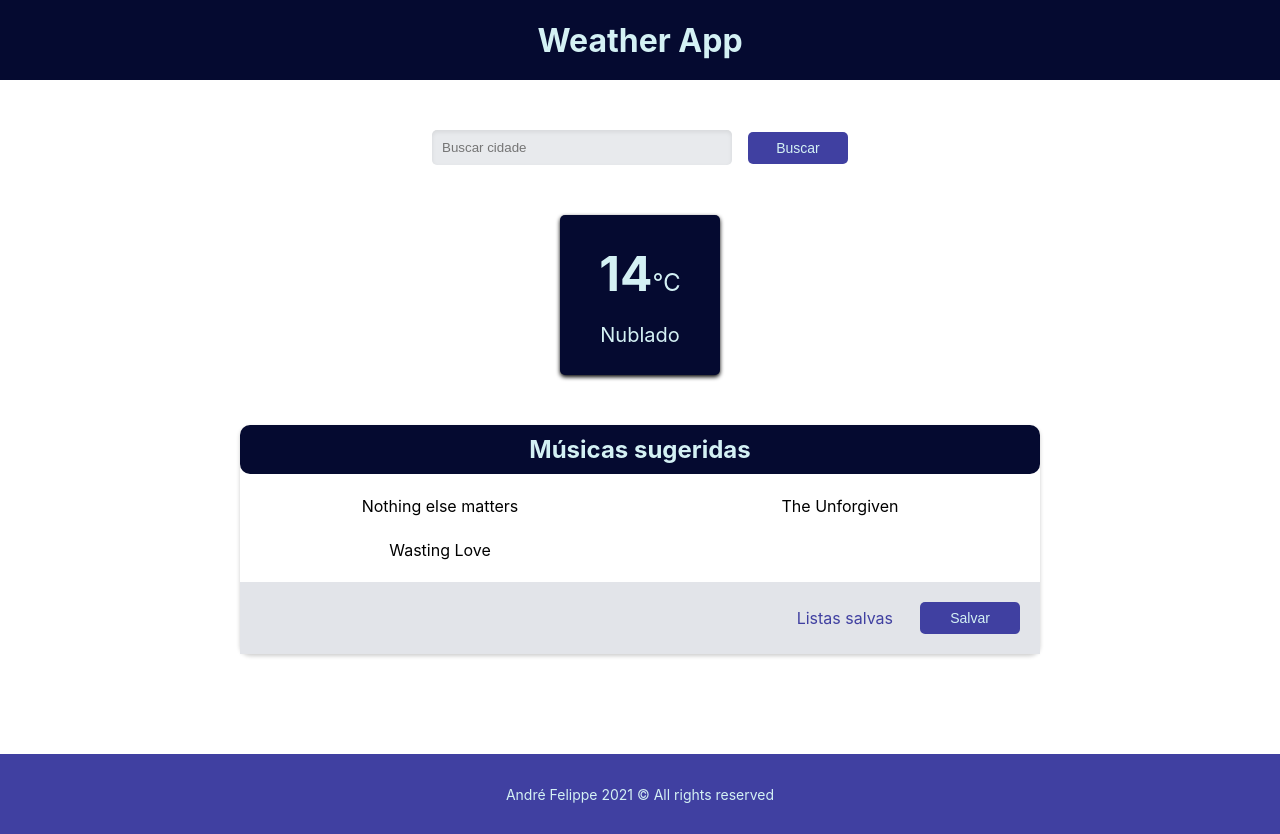
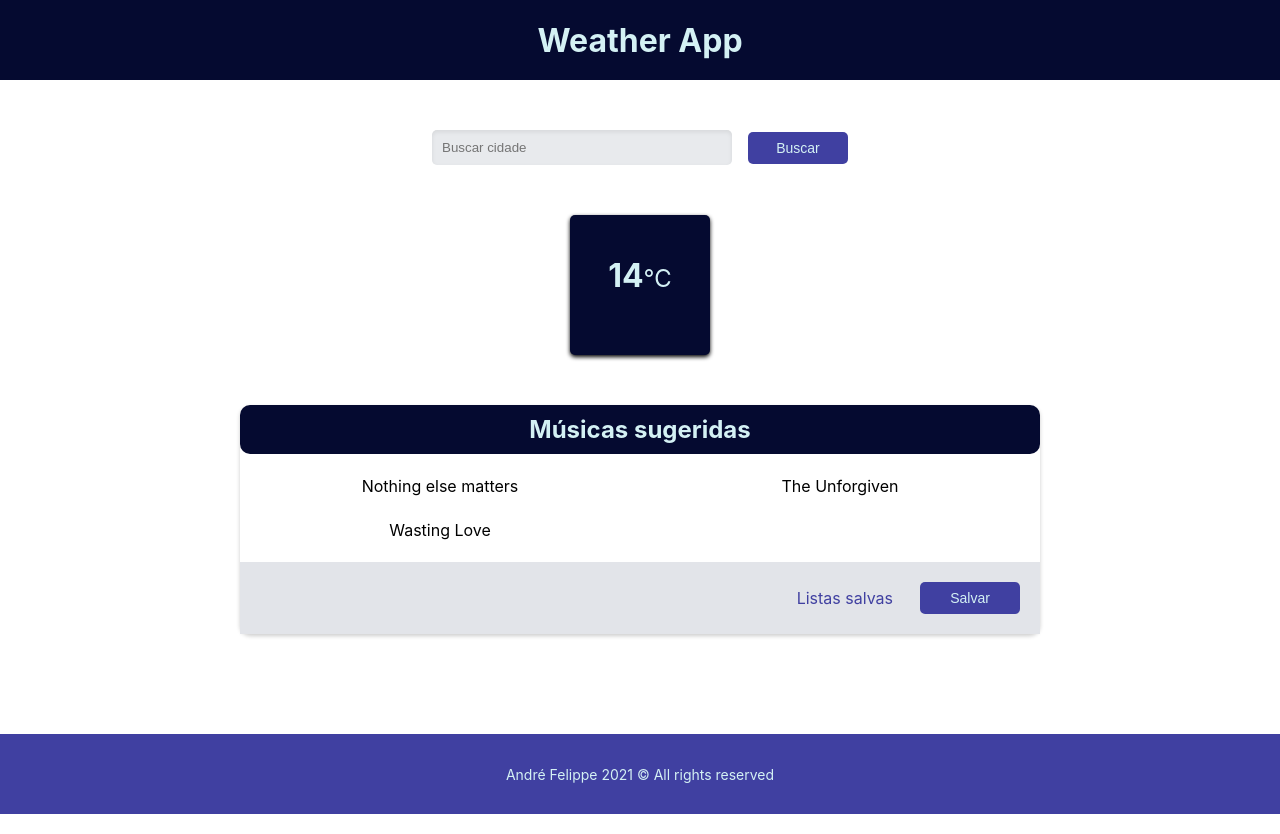
Before and after one commit to afpp3/weather-music, a Next.js app: page / in a window 1280 px wide. Built offline with nearby package versions, Linux system fonts and the light colour scheme.

Commit message:
change card

```diff
--- a/src/components/WeatherCard/index.tsx
+++ b/src/components/WeatherCard/index.tsx
@@ -2,17 +2,19 @@ import * as S from './styles'
 
 type WeatherCardProps = {
   weather: string
-  description: string
+  city: string
 }
 
-const WeatherCard = ({ weather, description }: WeatherCardProps) => (
+const WeatherCard = ({ weather, city }: WeatherCardProps) => {
+  return (
     <S.Wrapper>
       <S.Weather>
         {weather}
-      <span>℃</span>
+        {!!weather && <span>℃</span>}
       </S.Weather>
-    <S.Description>{description}</S.Description>
+      <S.Description>{city}</S.Description>
     </S.Wrapper>
   )
+}
 
 export default WeatherCard
--- a/src/components/WeatherCard/styles.ts
+++ b/src/components/WeatherCard/styles.ts
@@ -11,14 +11,14 @@ export const Wrapper = styled.div`
 
   background-color: #050a30;
   color: #d4f1f4;
-  width: 16rem;
-  height: 16rem;
+  width: 14rem;
+  height: 14rem;
 
   box-shadow: 0 2px 4px #000;
 `
 
 export const Weather = styled.h3`
-  font-size: 4.8rem;
+  font-size: 3.2rem;
   text-transform: uppercase;
 
   span {
@@ -29,5 +29,5 @@ export const Weather = styled.h3`
 
 export const Description = styled.p`
   text-transform: capitalize;
-  font-size: 2rem;
+  font-size: 1.8rem;
 `
```
Lines whose indentation alone changed are shown as unchanged.
